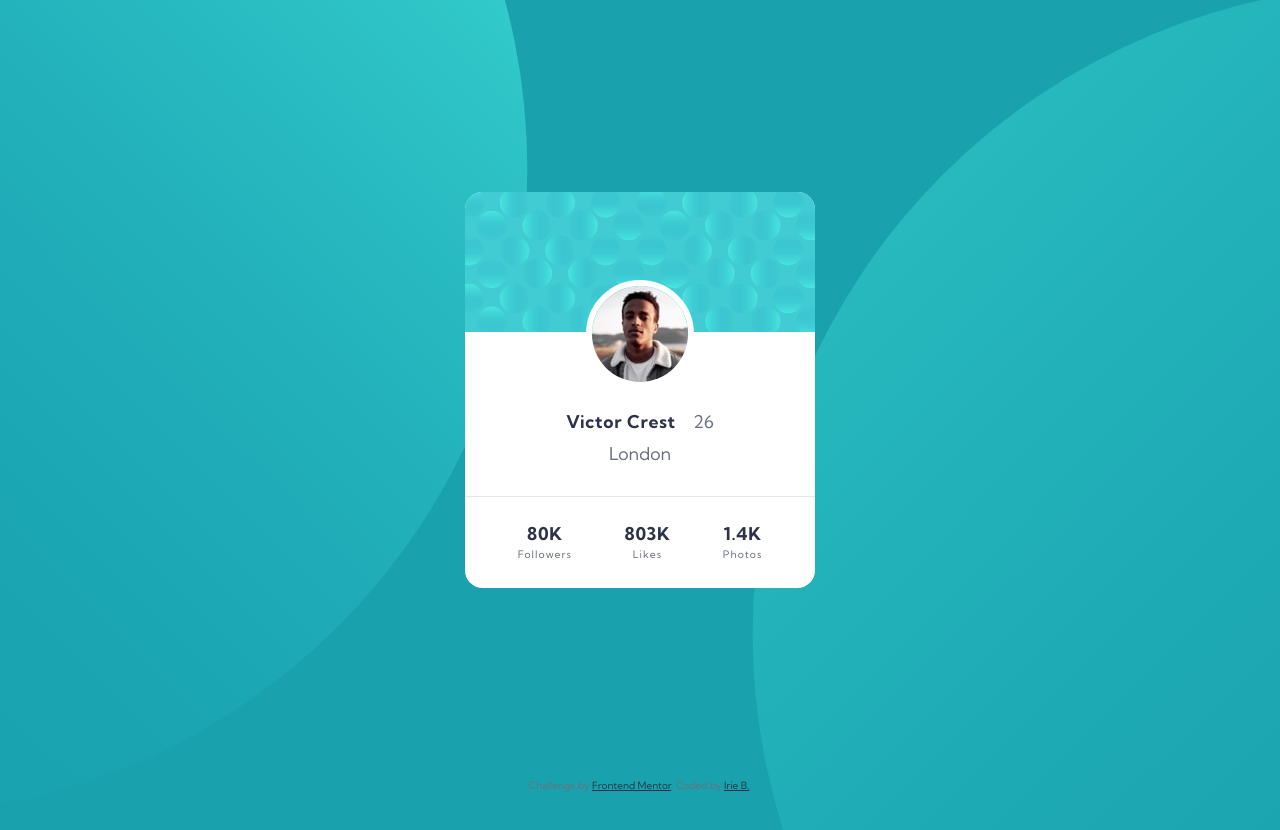
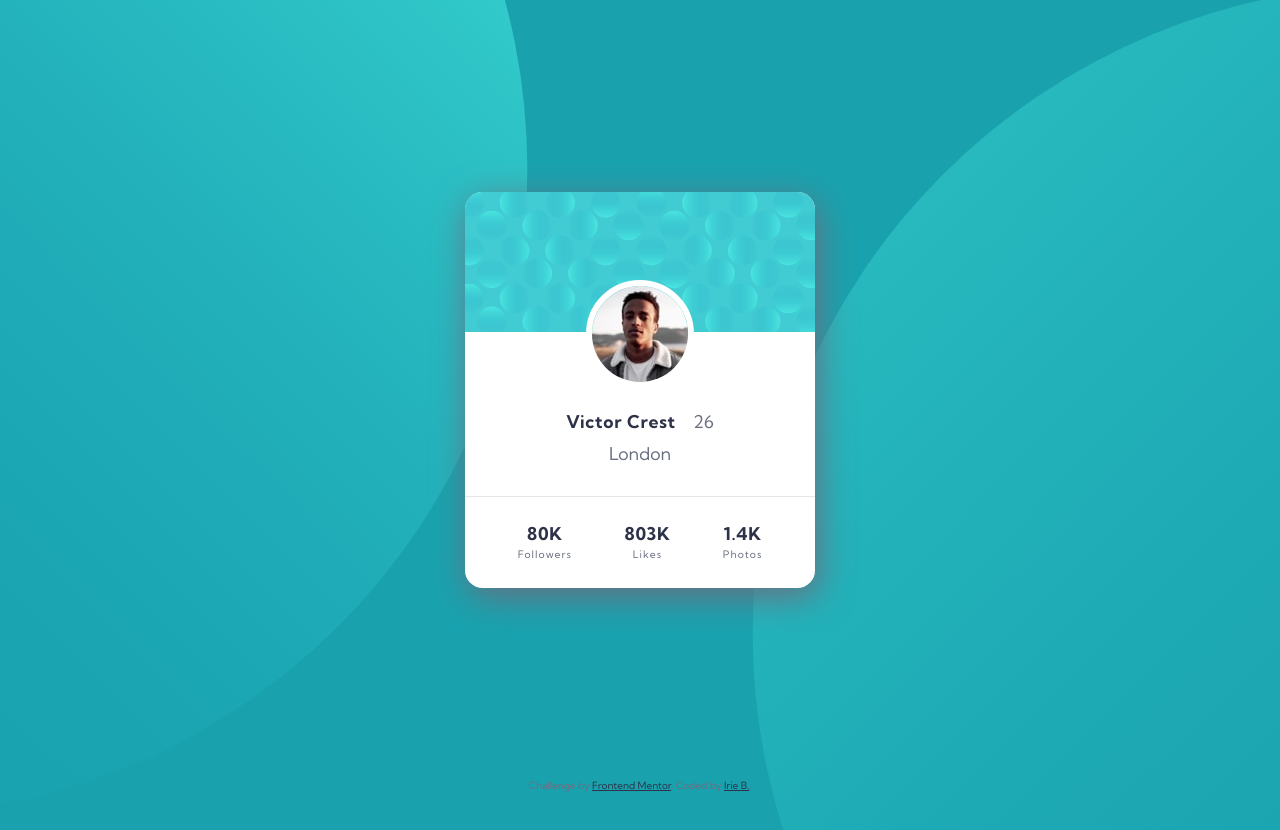
Before and after one commit to IrieBee/fem-profile-card, a plain HTML site: page index.html in a window 1280 px wide. Shown: the top 830 px of the page. Drawn offline with Linux system fonts and the light colour scheme.

Commit message:
Add shadow

```diff
--- a/style.css
+++ b/style.css
@@ -57,6 +57,7 @@ main {
     border-radius: 1em;
     overflow: hidden;
     max-width: 80%;
+    box-shadow: 0.2em 0.5em 2em var(--blue);
 }
 
 .hero {
```
